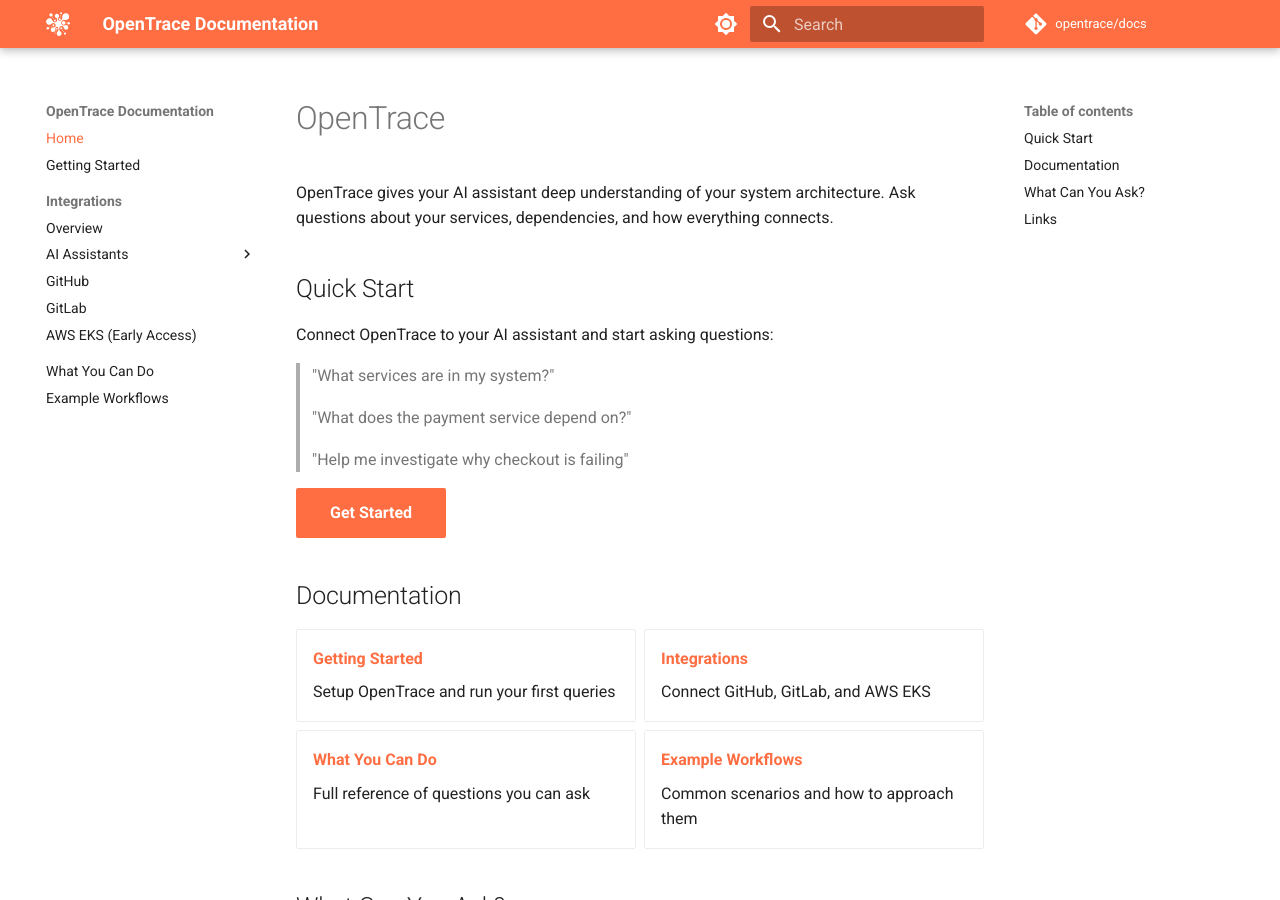
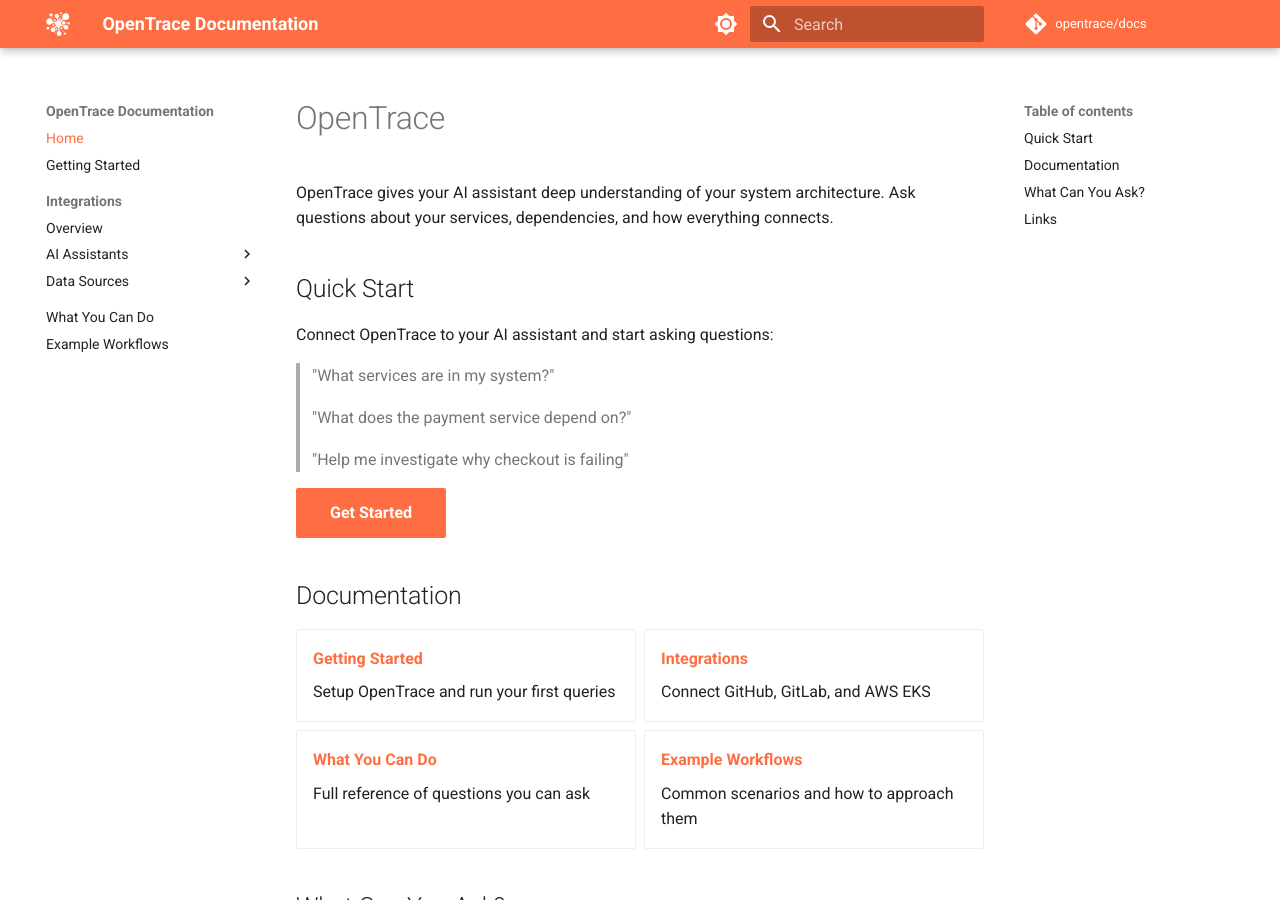
Before and after one commit to opentrace/docs, an MkDocs documentation site: the page built from docs/index.md, in a window 1280 px wide and 900 px high. Built offline with MkDocs 1.6.1 and Material for MkDocs 9.7.7, drawn with Linux system fonts in a browser that asks for light colours; comment, search, counter and statistics services are not loaded.

Commit message:
docs: add Data Sources subsection under Integrations
Create a new Data Sources section and move GitHub, GitLab, and AWS EKS
pages into it.

https://claude.ai/code/session_01HtnusddAzF1PFxuickEEA9

```diff
--- a/mkdocs.yml
+++ b/mkdocs.yml
@@ -72,8 +72,9 @@ nav:
     - Overview: integrations/index.md
     - AI Assistants:
       - Claude Code: integrations/claude-code.md
-    - GitHub: integrations/github.md
-    - GitLab: integrations/gitlab.md
-    - AWS EKS (Early Access): integrations/aws-eks.md
+    - Data Sources:
+      - GitHub: integrations/github.md
+      - GitLab: integrations/gitlab.md
+      - AWS EKS (Early Access): integrations/aws-eks.md
   - What You Can Do: capabilities.md
   - Example Workflows: workflows.md
```
